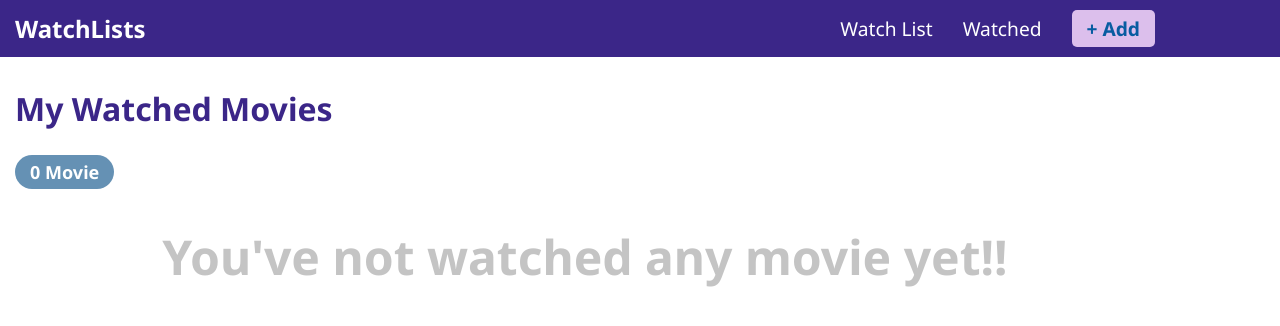
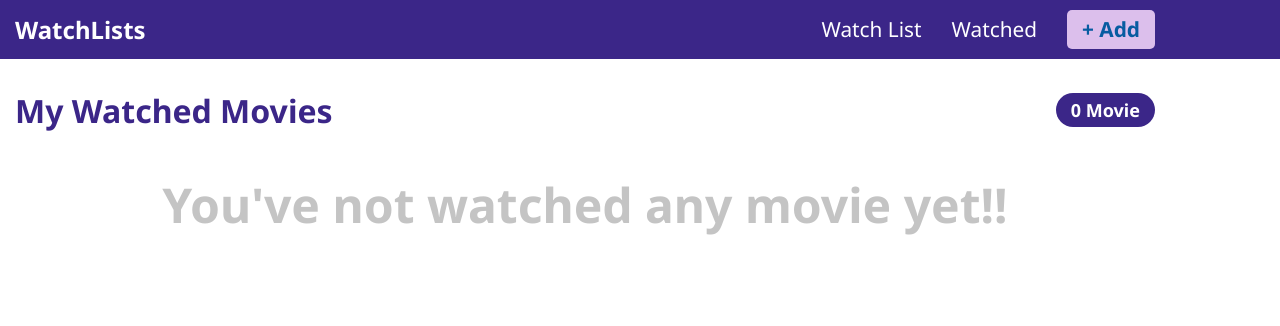
Before and after one commit to naina25/React-Movie-Watchlist, a React (Create React App) app: page /watched in a window 1280 px wide. Shown: the top 326 px of the page. Built offline with nearby package versions, Linux system fonts and the light colour scheme.

Commit message:
add some styling

```diff
--- a/src/App.css
+++ b/src/App.css
@@ -93,7 +93,7 @@ header .nav-links {
 
 .nav-links a {
   text-decoration: none;
-  font-size: 1.2rem;
+  font-size: 1.3rem;
   transition: all 0.3s ease;
   margin: 0 15px;
 }
@@ -219,7 +219,7 @@ header .nav-links {
 }
 
 .count-pill {
-  background-color: #6591b4;
+  background-color: rgb(59, 38, 136);
   padding: 5px 15px;
   font-size: 1.125rem;
   font-weight: 600;
@@ -278,7 +278,7 @@ header .nav-links {
 
 .watchlist-movie-card:hover {
   border: none;
-  box-shadow: 0 3px 10px rgb(93, 53, 133);
+  box-shadow: 0 3px 15px rgb(78, 42, 114);
 }
 
 .watchlist-movie-card .inner-card-controls {
--- a/src/components/Watched.js
+++ b/src/components/Watched.js
@@ -9,11 +9,10 @@ const Watched = () => {
       <div className="container">
         <div className="header">
           <h1 className="heading">My Watched Movies</h1>
+          <span className="count-pill">
+            {watched.length} {watched.length > 1 ? "Movies" : "Movie"}
+          </span>
         </div>
-
-        <span className="count-pill">
-          {watched.length} {watched.length > 1 ? "Movies" : "Movie"}
-        </span>
 
         {watched.length > 0 ? (
           <div className="movie-grid">
--- a/src/components/Watchlist.js
+++ b/src/components/Watchlist.js
@@ -10,11 +10,10 @@ const Watchlist = () => {
       <div className="container">
         <div className="header">
           <h1 className="heading">My Watchlist</h1>
+          <span className="count-pill">
+            {watchlist.length} {watchlist.length > 1 ? "Movies" : "Movie"}
+          </span>
         </div>
-
-        <span className="count-pill">
-          {watchlist.length} {watchlist.length > 1 ? "Movies" : "Movie"}
-        </span>
 
         {watchlist.length > 0 ? (
           <div className="movie-grid">
```
